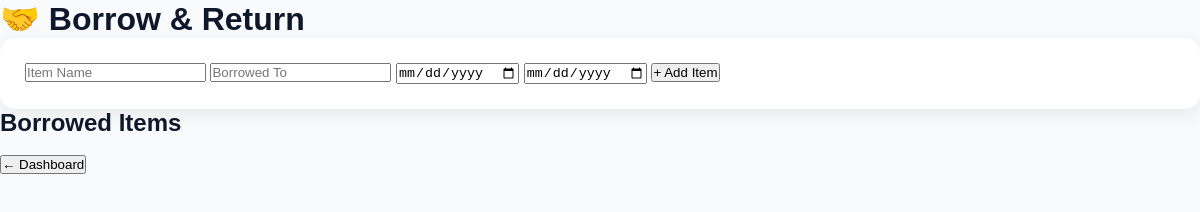
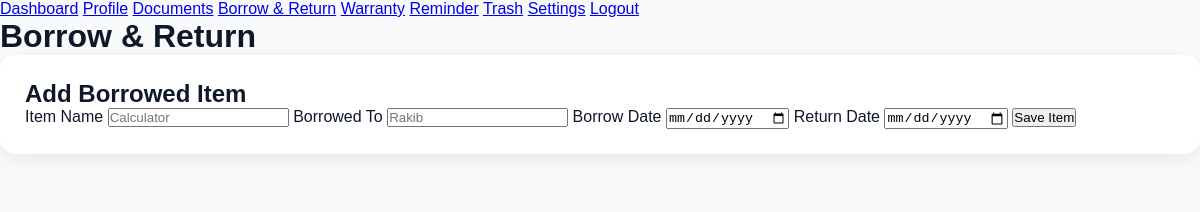
Before and after one commit to gm-naim/Life-Organizer, an Electron app: page pages/borrow-return.html in a window 1200 px wide. Drawn offline with Linux system fonts and the light colour scheme.

Commit message:
Borrow_Return

```diff
--- a/pages/borrow-return.html
+++ b/pages/borrow-return.html
@@ -1,69 +1,53 @@
 <!DOCTYPE html>
-<html>
+<html lang="en">
+<head>
+    <meta charset="UTF-8">
+    <meta name="viewport" content="width=device-width, initial-scale=1.0">
+    <title>Life Organizer - Borrow & Return</title>
+    <link rel="stylesheet" href="../css/style.css">
+    <link rel="stylesheet" href="../css/responsive.css">
+</head>
+<body>
 
-<head>
-
-    <title>Borrow & Return</title>
-
-    <link
-        rel="stylesheet"
-        href="../css/style.css"
-    >
-
-</head>
-
-<body>
+<div class="nav">
+    <a href="dashboard.html">Dashboard</a>
+    <a href="profile.html">Profile</a>
+    <a href="documents.html">Documents</a>
+    <a href="borrow-return.html">Borrow & Return</a>
+    <a href="warranty.html">Warranty</a>
+    <a href="reminders.html">Reminder</a>
+    <a href="trash.html">Trash</a>
+    <a href="settings.html">Settings</a>
+    <a href="#" onclick="logout()">Logout</a>
+</div>
 
 <div class="container">
 
-    <h1>🤝 Borrow & Return</h1>
+    <h1>Borrow & Return</h1>
 
     <div class="card">
+        <h2>Add Borrowed Item</h2>
 
-        <input
-            id="itemName"
-            placeholder="Item Name"
-        >
+        <label>Item Name</label>
+        <input id="borrowName" placeholder="Calculator">
 
-        <input
-            id="borrowedTo"
-            placeholder="Borrowed To"
-        >
+        <label>Borrowed To</label>
+        <input id="person" placeholder="Rakib">
 
-        <input
-            id="borrowDate"
-            type="date"
-        >
+        <label>Borrow Date</label>
+        <input id="borrowDate" type="date">
 
-        <input
-            id="returnDate"
-            type="date"
-        >
+        <label>Return Date</label>
+        <input id="returnDate" type="date">
 
-        <button onclick="addBorrowItem()">
-            + Add Item
-        </button>
-
+        <button onclick="addBorrow()">Save Item</button>
     </div>
-
-
-    <h2>Borrowed Items</h2>
 
     <div id="borrowList"></div>
 
-
-    <br>
-
-    <button onclick="goDashboard()">
-        ← Dashboard
-    </button>
-
 </div>
-
 
 <script src="../js/common.js"></script>
 <script src="../js/borrow-return.js"></script>
-
 </body>
-
 </html>
```
